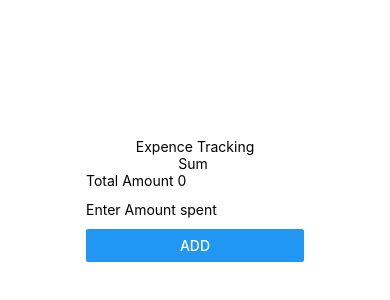
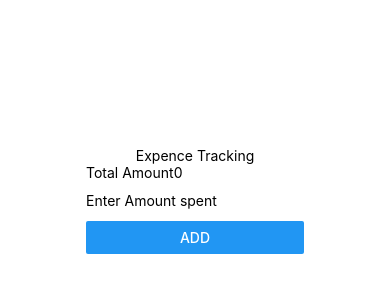
Before and after one commit to whoAbhishekSah/ExpenceTracker, a React Native app: screen / in a window 390 px wide. Shown: the part 222-522 px from the top of the page. Built offline with nearby package versions, Linux system fonts and the light colour scheme.

Commit message:
add eslint

```diff
--- a/App.js
+++ b/App.js
@@ -1,43 +1,7 @@
-import React, { useState, useForm } from 'react';
-import { StyleSheet, Text, TextInput, View, Button, Keyboard } from 'react-native';
-
-const Form = () => {
-  const [amount, setAmount] = useState("");
-  const [sum, setSum] = useState(0);
-
-  const handleSubmit = () => {
-    Keyboard.dismiss()
-    setSum(sum + Number(amount))
-    setAmount("")
-  }
-
-  return (
-    <View>
-      <Text>Total Amount {sum}</Text>
-      <TextInput
-        style={{ height: 40 }}
-        placeholder="Enter Amount spent"
-        keyboardType='number-pad'
-        value={amount}
-        onChangeText={(text) => { setAmount(text); }}
-      />
-      <Button
-        title="Add"
-        onPress={handleSubmit}
-      />
-    </View>
-  )
-}
-
-export default function App() {
-  return (
-    <View style={styles.container}>
-      <Text>Expence Tracking</Text>
-      <Text>Sum {global.totalSpent}</Text>
-      <Form></Form>
-    </View>
-  );
-}
+import React, { useState } from 'react';
+import {
+  StyleSheet, Text, TextInput, View, Button, Keyboard,
+} from 'react-native';
 
 const styles = StyleSheet.create({
   container: {
@@ -47,3 +11,43 @@ const styles = StyleSheet.create({
     justifyContent: 'center',
   },
 });
+
+function Form() {
+  const [amount, setAmount] = useState('');
+  const [sum, setSum] = useState(0);
+
+  const handleSubmit = () => {
+    Keyboard.dismiss();
+    setSum(sum + Number(amount));
+    setAmount('');
+  };
+
+  return (
+    <View>
+      <Text>
+        Total Amount
+        {sum}
+      </Text>
+      <TextInput
+        style={{ height: 40 }}
+        placeholder="Enter Amount spent"
+        keyboardType="number-pad"
+        value={amount}
+        onChangeText={(text) => { setAmount(text); }}
+      />
+      <Button
+        title="Add"
+        onPress={handleSubmit}
+      />
+    </View>
+  );
+}
+
+export default function App() {
+  return (
+    <View style={styles.container}>
+      <Text>Expence Tracking</Text>
+      <Form />
+    </View>
+  );
+}
--- a/babel.config.js
+++ b/babel.config.js
@@ -1,4 +1,4 @@
-module.exports = function(api) {
+module.exports = function (api) {
   api.cache(true);
   return {
     presets: ['babel-preset-expo'],
```
Also changed, not shown: eslint.config.mjs (added, +19 -0 lines), package.json (+14 -5 lines), 1 other file (tests, documents, lock files or other folders).
